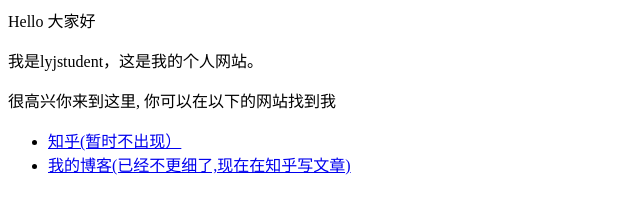
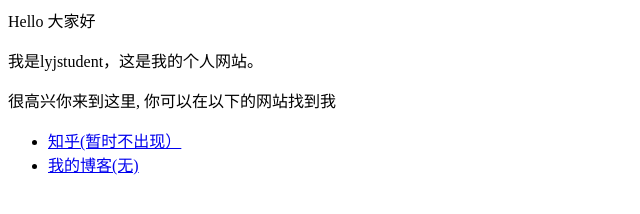
Before and after one commit to lyjstudent/-, a plain HTML site: page index.html in a window 1280 px wide. Shown: the whole page, without its empty margins (0-640 px from the left). Drawn offline with Linux system fonts and the light colour scheme.

Commit message:
Update index.html

```diff
--- a/index.html
+++ b/index.html
@@ -4,5 +4,5 @@
 
 <ul>
   <li> <a href="https://www.zhihu.com">知乎(暂时不出现）</a> </li>
-  <li> <a href="http://">我的博客(已经不更细了,现在在知乎写文章)</a> </li>
+  <li> <a href="http://">我的博客(无)</a> </li>
 </ul>
```
